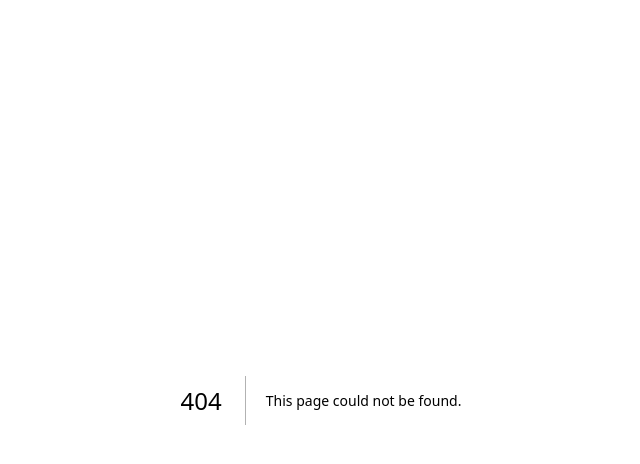
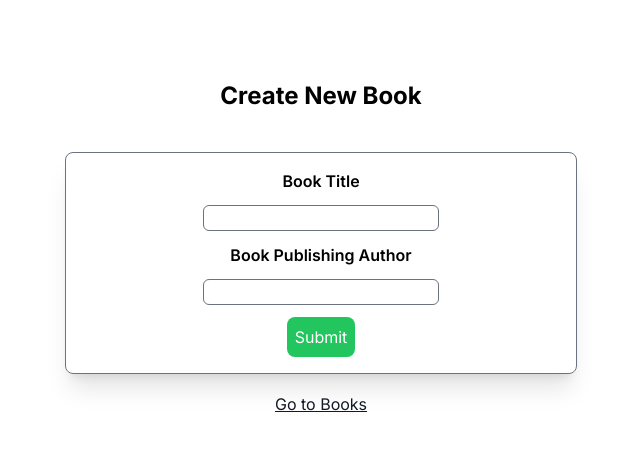
Before and after one commit to kephrenh/book-app-nextjs, a Next.js app: page /create-post in a window 1280 px wide. Before the commit this address had no page. Shown: the top 464 px of the page, without its empty margins (319-959 px from the left). Built offline with nearby package versions, Linux system fonts and the light colour scheme.

Commit message:
integrate create new book page

```diff
--- /dev/null
+++ b/app/(site)/create-post/page.tsx
@@ -0,0 +1,71 @@
+"use client";
+
+import { useState } from "react";
+import { useRouter } from "next/navigation";
+
+const CreatePost = () => {
+  const [title, setTitle] = useState("");
+  const [author, setAuthor] = useState("");
+
+  const router = useRouter();
+
+  const handlePostCreation = async (e: React.FormEvent<HTMLFormElement>) => {
+    if (!title || !author) return alert("Please fill in all fields");
+
+    e.preventDefault();
+
+    const response = await fetch("/api/create-post", {
+      method: "POST",
+      headers: {
+        "Content-Type": "application/json",
+      },
+      body: JSON.stringify({ title, author }),
+    });
+    if (response.ok) {
+      alert("Book created successfully");
+      setTitle("");
+      setAuthor("");
+      router.push("/books");
+    } else {
+      alert("Failed to create book");
+    }
+  };
+
+  return (
+    <div className="w-full max-w-6xl mx-auto text-center h-screen">
+      <h1 className="font-bold text-2xl mt-20 mb-10">Create New Book</h1>
+      <form
+        className="flex flex-col gap-3 items-center rounded-lg shadow-xl border border-gray-500 max-w-lg mx-auto p-4"
+        onSubmit={handlePostCreation}>
+        <label className="font-semibold">Book Title</label>
+        <input
+          className="border-gray-500 border rounded-md"
+          type="text"
+          value={title}
+          onChange={(e) => setTitle(e.target.value)}
+        />
+        <label className="font-semibold">Book Publishing Author</label>
+        <input
+          className="border-gray-500 border rounded-md"
+          type="text"
+          value={author}
+          onChange={(e) => setAuthor(e.target.value)}
+        />
+        <button
+          className="bg-green-500 text-white p-2 rounded-lg hover:bg-green-500/70"
+          type="submit">
+          Submit
+        </button>
+      </form>
+      <div>
+        <button
+          className="text-gray-900 leading-7 mt-4 underline hover:text-gray-900/70"
+          onClick={() => router.push("/books")}>
+          Go to Books
+        </button>
+      </div>
+    </div>
+  );
+};
+
+export default CreatePost;
```
